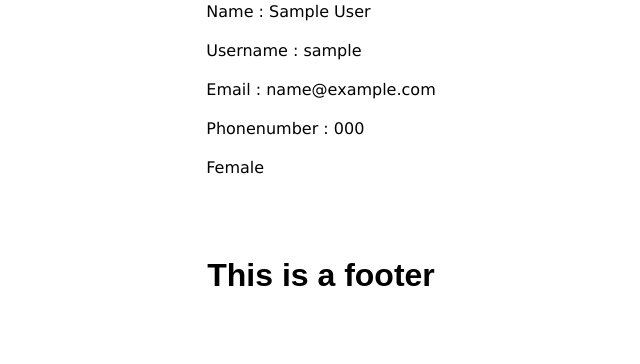
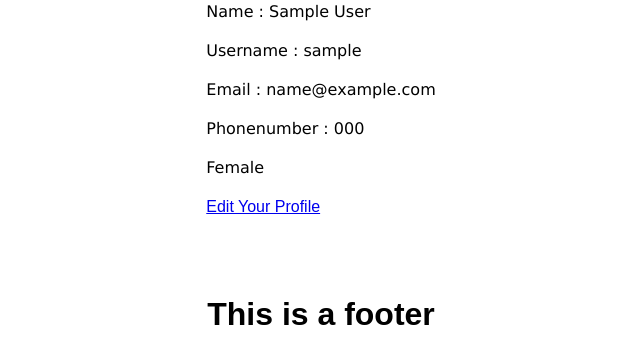
Before and after one commit to vectorsigmaissomewhere/Flask-Projects, a Flask app: page /userprofile in a window 1280 px wide. Shown: the part 259-623 px from the top of the page, without its empty margins (319-959 px from the left). Run offline with Flask 3, Linux system fonts and the light colour scheme; the visitor is signed in with stand-in values (Sample User, id 1); tables that the repository leaves empty hold one stand-in row (values such as "Sample post").

Commit message:
Update userprofile.html

```diff
--- a/Blog-web-app/templates/userprofile.html
+++ b/Blog-web-app/templates/userprofile.html
@@ -23,6 +23,7 @@
             {% else %}
             <li>Female</li>
             {% endif %}
+            <li><a href="{{ url_for('editprofile') }}">Edit Your Profile</a></li>
         </ul>
     </div>
     {% endblock %}
```
